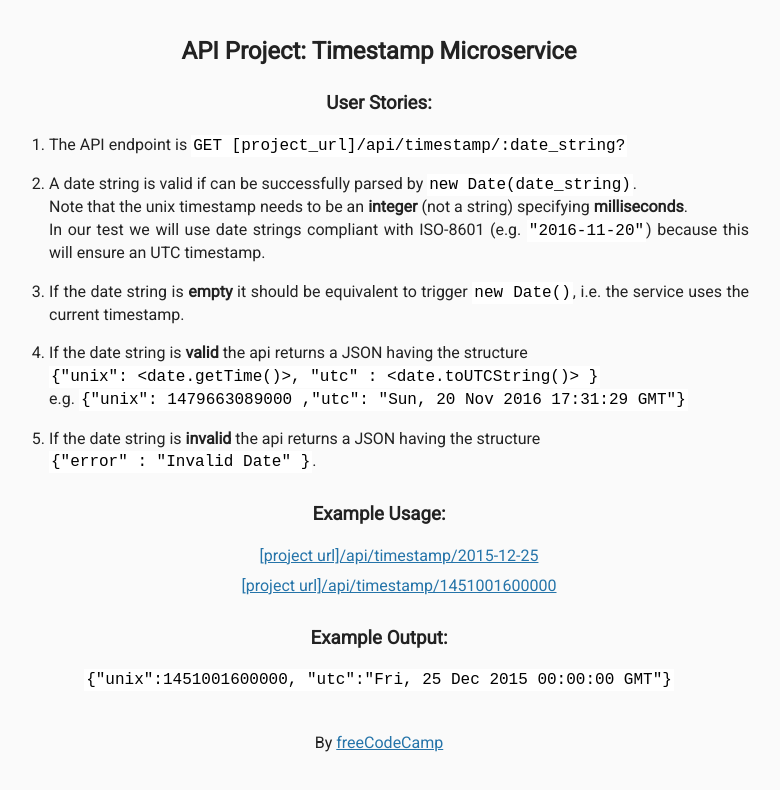
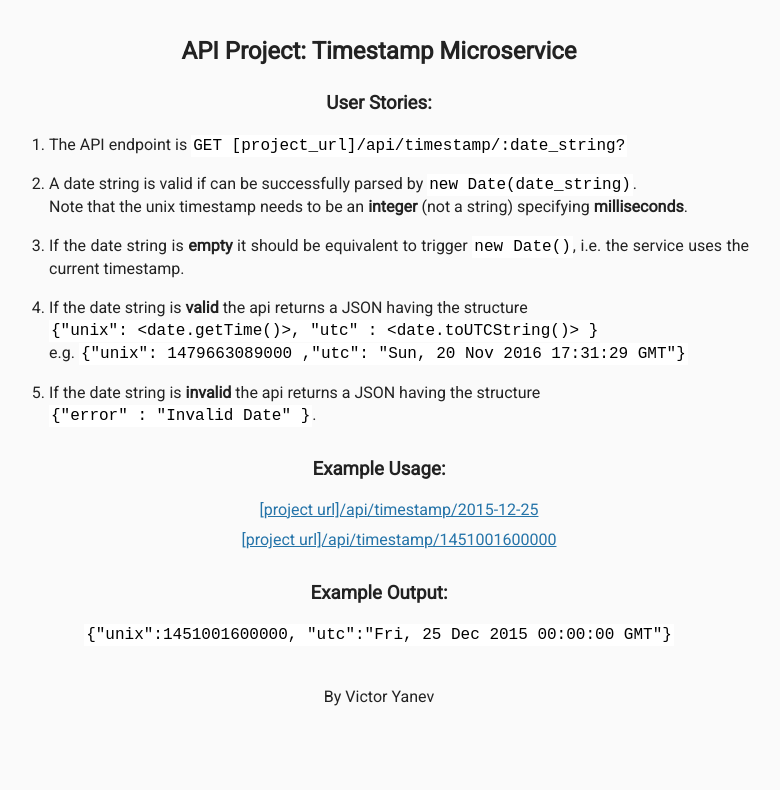
Before and after one commit to vyanev1/apis-and-microservices-projects, a website: page timestamp-microservice/views/index.html in a window 1280 px wide. Shown: the whole page, without its empty margins (261-1041 px from the left). Drawn offline with Linux system fonts and the light colour scheme; files that its build step writes are made by us from their sources.

Commit message:
https://alabaster-three-plow.glitch.me/

```diff
--- a/timestamp-microservice/views/index.html
+++ b/timestamp-microservice/views/index.html
@@ -18,8 +18,7 @@
 
           <li>The API endpoint is <code>GET [project_url]/api/timestamp/:date_string?</code></li>
           <li>A date string is valid if can be successfully parsed by <code>new Date(date_string)</code>.<br>
-          Note that the unix timestamp needs to be an <strong>integer</strong> (not a string) specifying <strong>milliseconds</strong>.<br>
-          In our test we will use date strings compliant with ISO-8601 (e.g. <code>"2016-11-20"</code>) because this will ensure an UTC timestamp.</li>
+          Note that the unix timestamp needs to be an <strong>integer</strong> (not a string) specifying <strong>milliseconds</strong>.<br></li>
           <li>If the date string is <strong>empty</strong> it should be equivalent to trigger <code>new Date()</code>, i.e. the service uses the current timestamp.</li>
           <li>If the date string is <strong>valid</strong> the api returns a JSON having the structure<br><code>{"unix": &lt;date.getTime()&gt;, "utc" : &lt;date.toUTCString()&gt; }</code><br>
             e.g. <code>{"unix": 1479663089000 ,"utc": "Sun, 20 Nov 2016 17:31:29 GMT"}</code></li>
@@ -41,7 +40,7 @@
       </div>
       <div class="footer">
         <p>
-          By <a href="https://www.freecodecamp.org/">freeCodeCamp</a>
+          By Victor Yanev
         </p>
       </div>
    </body>
```
